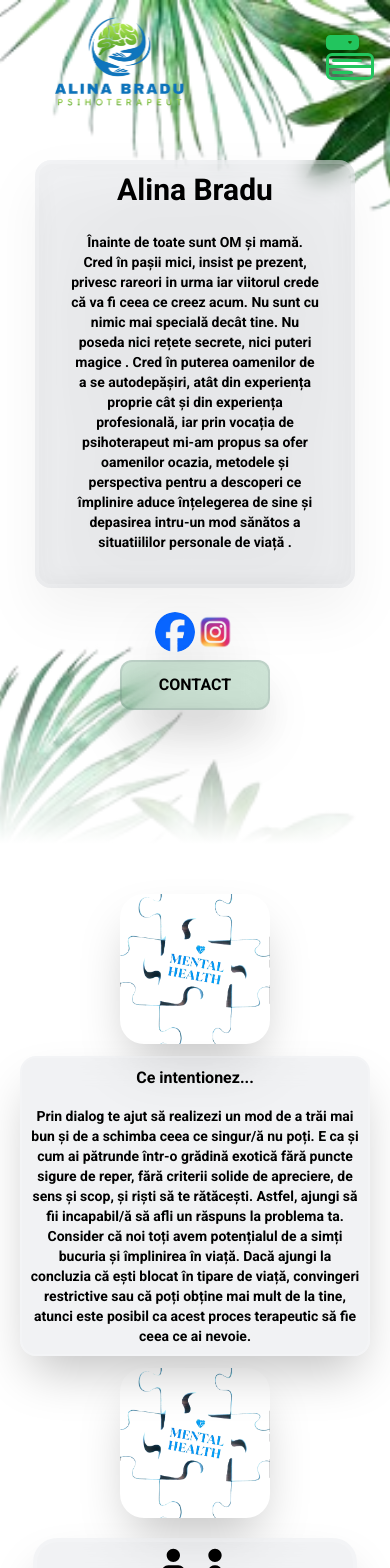
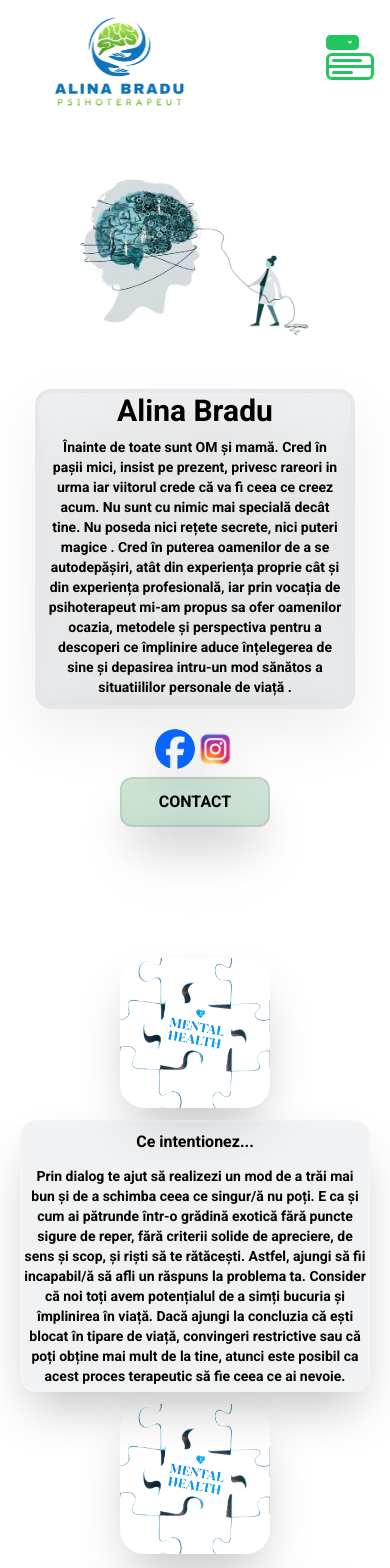
Before and after one commit to ionutdiaconescu/alinabradu, a Next.js app: page / in a window 390 px wide. Shown: the top 1568 px of the page. Built offline with nearby package versions, Linux system fonts and the light colour scheme.

Commit message:
hero schange img

```diff
--- a/src/app/component/Home.jsx
+++ b/src/app/component/Home.jsx
@@ -3,38 +3,39 @@ import Link from "next/link";
 
 const Home = () => {
   return (
-    <div className="relative h-screen w-screen flex items-center justify-center ">
-      <div className="absolute flex flex-col items-center justify-center ">
+    <div
+      id="home"
+      className="relative flex flex-col md:flex-row h-screen w-screen items-center justify-center gap-5 top-[5rem] md:top-[2rem] "
+    >
+      <div className=" ">
         <Image
-          src="/background3.png"
+          src="/hero-img.png"
           width={500}
           height={500}
           alt="home-background"
-          className="object-cover h-screen w-screen"
+          className="object-cover md:h-[20rem] md:w-[30rem] h-[10rem] w-[15rem]"
         />
-        <div className="w-full h-[15rem]  bg-gradient-to-t from-white absolute bottom-0"></div>
-        <div
-          id="home"
-          className="flex flex-col md:flex-row items-center justify-center absolute top-[5rem] md:top-[10rem] gap-6"
-        >
-          <div className=" rounded-2xl w-[20rem] md:w-[40rem] border-4 border-white/20 drop-shadow-2xl backdrop-blur-md bg-gray-300/30 p-2 mt-[5rem] md:mt-0 md:p-10 max-w-[450px] md:max-w-[500px] md:space-y-[20px] text-center">
+      </div>
+      {/* --------------------TEXT-------------------------------- */}
+      <div className=" rounded-2xl w-[20rem] md:w-[40rem] border-4 border-bray-500/40 drop-shadow-2xl backdrop-blur-md bg-gray-300/30  mt-[2rem] md:mt-0 md:p-10 max-w-[550px] md:max-w-[600px] md:space-y-[20px] text-center">
         <h1 className="text-3xl text-center md:text-7xl md:text-start font-extrabold">
           Alina Bradu
         </h1>
-            <p className="text-sm p-6 md:text-lg md:p-0 text-center font-semibold md:text-start">
+        <p className="text-sm p-2 md:text-lg md:p-0 text-center font-semibold md:text-start">
           Înainte de toate sunt OM și mamă. Cred în pașii mici, insist pe
-              prezent, privesc rareori in urma iar viitorul crede că va fi ceea
-              ce creez acum. Nu sunt cu nimic mai specială decât tine. Nu poseda
-              nici rețete secrete, nici puteri magice . Cred în puterea
-              oamenilor de a se autodepășiri, atât din experiența proprie cât și
-              din experiența profesională, iar prin vocația de psihoterapeut
-              mi-am propus sa ofer oamenilor ocazia, metodele și perspectiva
-              pentru a descoperi ce împlinire aduce înțelegerea de sine și
-              depasirea intru-un mod sănătos a situatiililor personale de viață
-              .
+          prezent, privesc rareori in urma iar viitorul crede că va fi ceea ce
+          creez acum. Nu sunt cu nimic mai specială decât tine. Nu poseda nici
+          rețete secrete, nici puteri magice . Cred în puterea oamenilor de a se
+          autodepășiri, atât din experiența proprie cât și din experiența
+          profesională, iar prin vocația de psihoterapeut mi-am propus sa ofer
+          oamenilor ocazia, metodele și perspectiva pentru a descoperi ce
+          împlinire aduce înțelegerea de sine și depasirea intru-un mod sănătos
+          a situatiililor personale de viață .
         </p>
       </div>
-          <div className=" flex flex-col items-center justify-center gap-2">
+
+      {/* -----------------------Contact------------- */}
+      <div className="flex flex-col items-center justify-center gap-2">
         <div className="flex items-center justify-center drop-shadow-2xl">
           <div className=" cursor-pointer flex items-center justify-center hover:scale-110 ">
             <Image
@@ -62,8 +63,7 @@ const Home = () => {
           </button>
         </Link>
       </div>
-        </div>
-      </div>
+      {/* ---------------------------------------- */}
     </div>
   );
 };
--- a/src/app/component/Servicii.jsx
+++ b/src/app/component/Servicii.jsx
@@ -16,7 +16,7 @@ const Servicii = () => {
     <>
       <div className="flex flex-col items-center justify-center" id="servicii">
         <div className="grid md:grid-cols-3 gap-3 mb-[20px]  rounded-3xl">
-          <div className="flex items-center justify-center">
+          <div className="flex items-center justify-center mt-[4rem] md:mt-0">
             <Image
               src="/mental-health-img.png"
               width={500}
@@ -29,7 +29,7 @@ const Servicii = () => {
             <h1 className="font-extrabold text-md md:text-2xl p-2">
               Ce intentionez...
             </h1>
-            <p className=" lg:w-[500px] w-[350px] font-semibold md:font-semibold p-2 md:p-8 text-sm lg:text-lg">
+            <p className=" lg:w-[500px] w-[350px] font-semibold md:font-semibold p-1 text-sm lg:text-lg">
               Prin dialog te ajut să realizezi un mod de a trăi mai bun și de a
               schimba ceea ce singur/ă nu poți. E ca și cum ai pătrunde într-o
               grădină exotică fără puncte sigure de reper, fără criterii solide
@@ -135,7 +135,7 @@ const Servicii = () => {
             </p>
           </div>
         </div>
-        <div className="grid md:grid-cols-3 gap-3 mb-[20px] mt-[50px]  rounded-3xl">
+        <div className="grid md:grid-cols-3 gap-3 mb-[20px] mt-[2rem]  rounded-3xl">
           <div className="flex flex-col items-center justify-center">
             <Image
               src="/mental-health-img.png"
@@ -146,7 +146,7 @@ const Servicii = () => {
             />
           </div>
           <div className="flex flex-col text-center lg:w-[500px]  w-[350px] items-center justify-center shadow-2xl rounded-3xl bg-gray-300/30 border-2 border-white/20 backdrop-blur-md">
-            <p className=" lg:w-[500px] w-[350px] p-2 md:p-8 text-sm lg:text-xl rounded-3xl font-semibold">
+            <p className=" lg:w-[500px] w-[350px] p-1 text-sm lg:text-xl rounded-3xl font-semibold">
               În calitate de psihoterapeut, combin cele mai noi strategii din
               domeniu cu un stil cald și empatic, astfel încât să te ajut să-ți
               descoperi punctele forte și să-ți atingi potențialul maxim. Dacă
--- a/src/app/component/Tarife.jsx
+++ b/src/app/component/Tarife.jsx
@@ -7,22 +7,10 @@ const Tarife = () => {
         className="flex flex-col space-y-[5rem] items-center justify-around w-full h-full"
         id="tarife"
       >
-        <h1 className="text-center font-extrabold text-4xl bg-green-700/20 shadow-2xl rounded-2xl p-2 border-2 border-gray-500/20">
+        <h1 className="text-center font-extrabold text-2xl md:text-4xl bg-green-700/20 shadow-2xl rounded-2xl p-2 border-2 border-gray-500/20">
           Tarife servicii consiliere psihologică
         </h1>
         <div className="grid grid-cols-1 md:grid-cols-2 items-center justify-center md:justify-center gap-[30px] shadow-2xl md:p-4 rounded-3xl backdrop-blur-md bg-gray-400/20">
-          <div
-            class="absolute inset-x-0 -top-3 -z-10 transform-gpu overflow-hidden px-36 blur-3xl"
-            aria-hidden="true"
-          >
-            <div class="mx-auto aspect-[1155/678] w-[72.1875rem] bg-gradient-to-tr from-[#9df3a5] to-[#9ee4c1] opacity-20"></div>
-          </div>
-          <div
-            class="absolute inset-x-0 -bottom-3 -z-10 transform-gpu overflow-hidden px-36 blur-3xl"
-            aria-hidden="true"
-          >
-            <div class="mx-auto aspect-[1155/678] w-[72.1875rem] bg-gradient-to-tr from-[#9df3a5] to-[#9ee4c1] opacity-20"></div>
-          </div>
           <div className="flex flex-col items-center justify-center hover:bg-gray-400/10 transition-[4]  text-lg bg-green-100/10 backdrop-blur-sm  rounded-3xl w-[400px] h-auto gap-4 p-2 shadow-2xl border-4 border-gray-300/30">
             {/* titlu */}
 
```
Also changed, not shown: public/background3.png (deleted), public/hero-img.png (added). Lines whose indentation alone changed are shown as unchanged.
